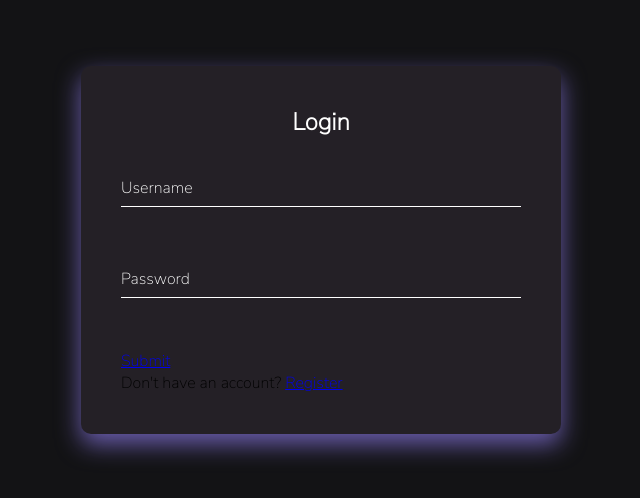
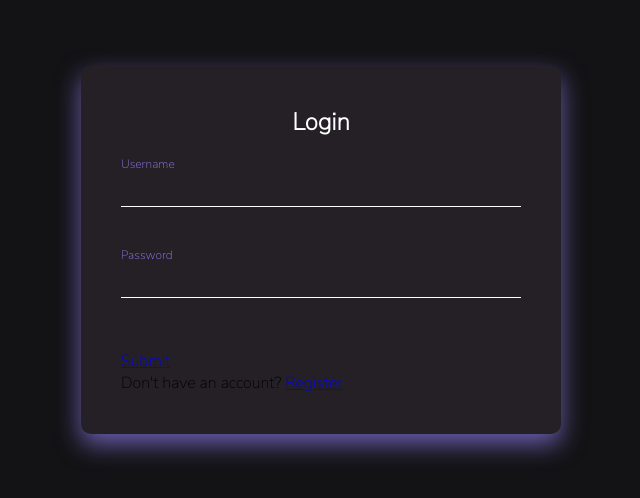
Before and after one commit to fernandogbz/simple-login-form, a plain HTML site: page index.html in a window 1280 px wide. Shown: the part 150-648 px from the top of the page, without its empty margins (319-959 px from the left). Drawn offline with Linux system fonts and the light colour scheme.

Commit message:
CSS - .login-box .user-box input:focus/valid~label

```diff
--- a/styles.css
+++ b/styles.css
@@ -55,3 +55,11 @@ body {
   pointer-events: none;
   transition: .5s;
 }
+
+.login-box .user-box input:focus~label,
+.login-box .user-box input:valid~label {
+  top: -85px;
+  left: 0;
+  color: #8f7cec;
+  font-size: 12px;
+}
```
